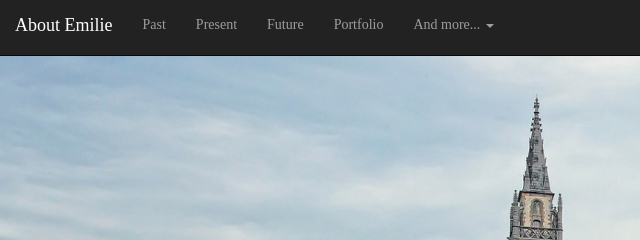
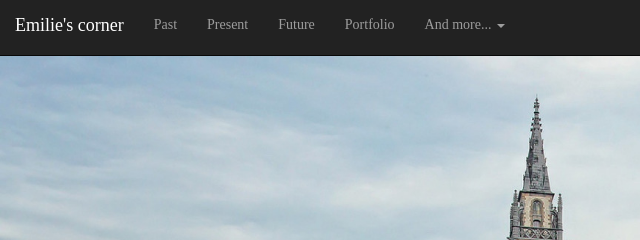
Before and after one commit to Meulymooh/dynamic-loading, a plain HTML site: page index.html in a window 1280 px wide. Shown: the top 240 px of the page, 0-640 px from the left. Drawn offline with nearby package versions, Linux system fonts and the light colour scheme.

```diff
--- a/index.html
+++ b/index.html
@@ -40,7 +40,7 @@
           <span class="icon-bar"></span>
           <span class="icon-bar"></span>
         </button>
-        <a class="navbar-brand" href="index.html">About Emilie</a>
+        <a class="navbar-brand" href="index.html">Emilie's corner</a>
       </div>
 
       <div class="collapse navbar-collapse" id="bs-example-navbar-collapse-1">
```
Also changed, not shown: 4 other files.
